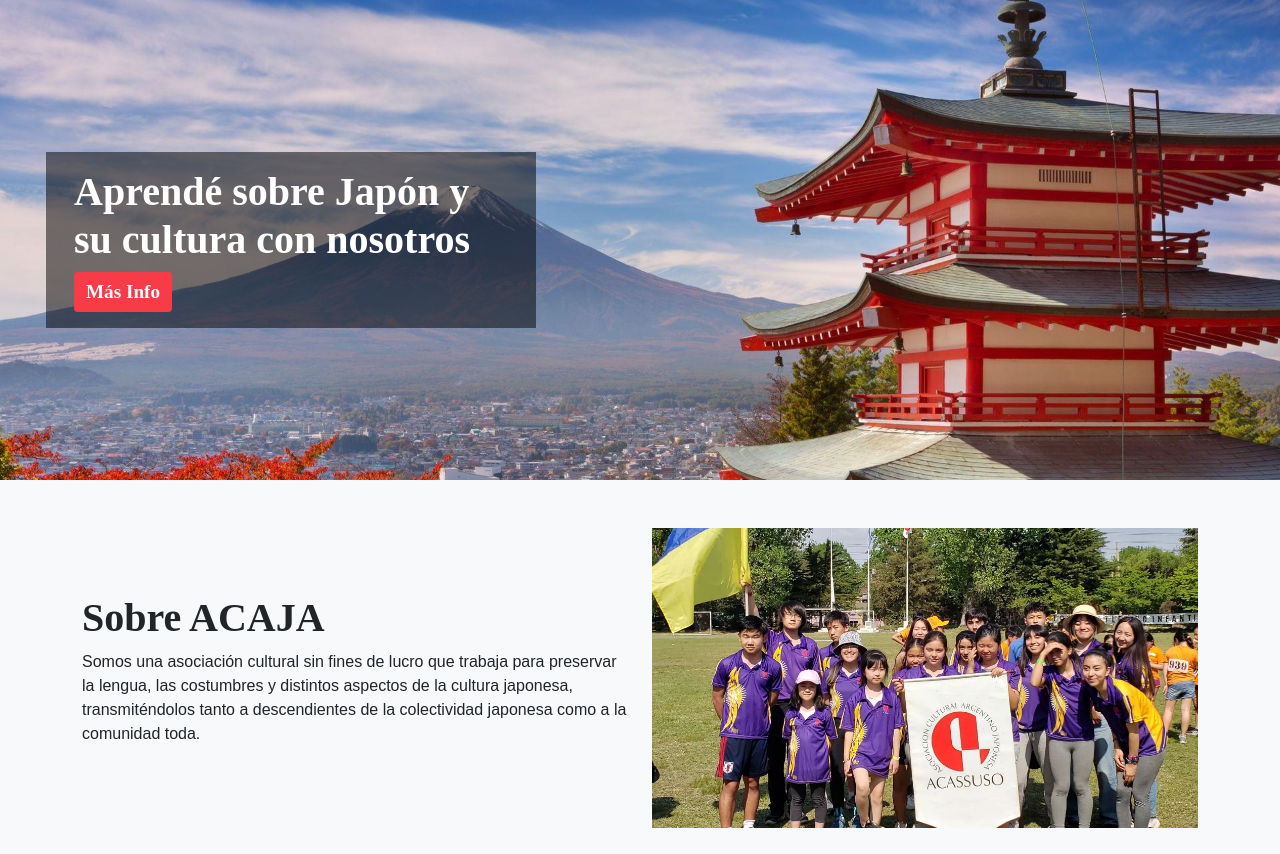
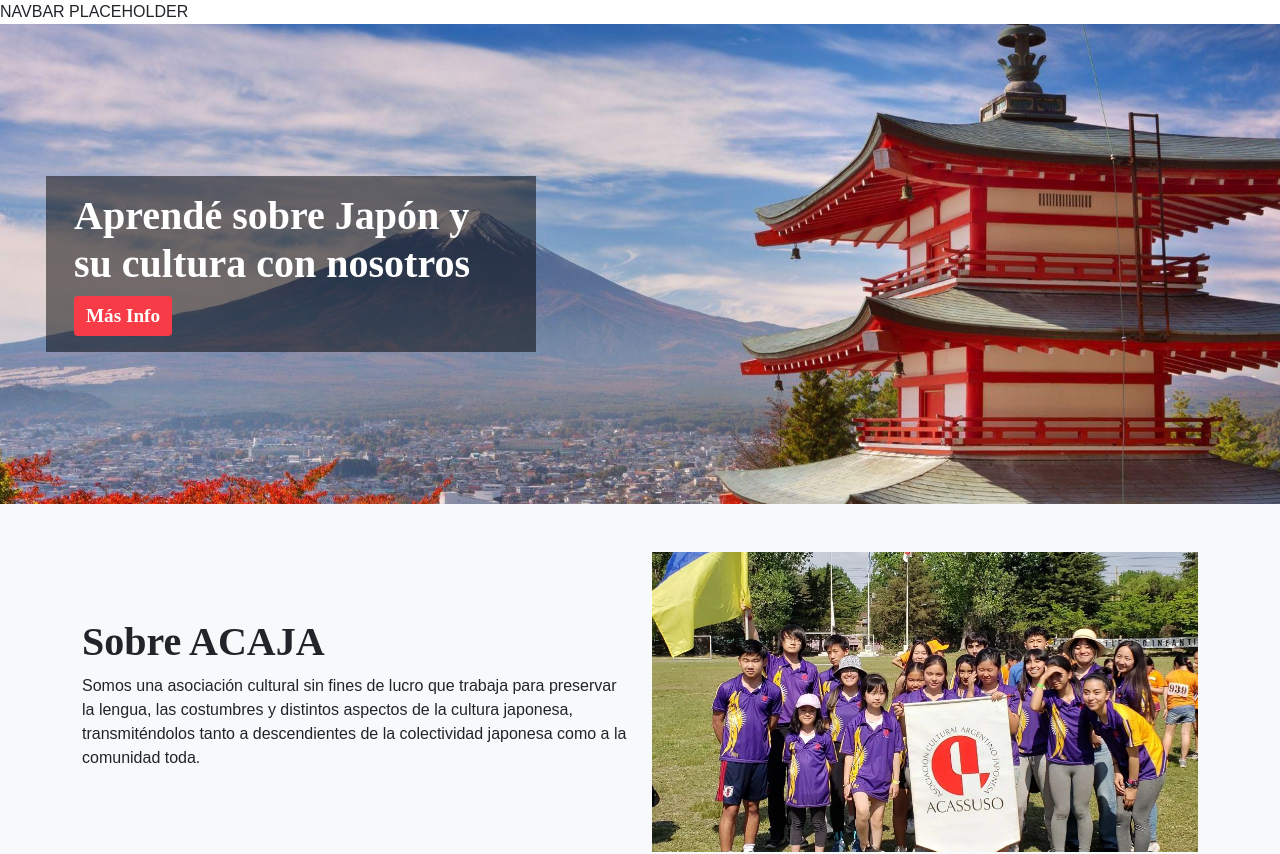
Before and after one commit to maiarakaki/ACAJA, a React (Vite) app: page / in a window 1280 px wide. Shown: the top 854 px of the page. Built offline with nearby package versions, Linux system fonts and the light colour scheme; a web font is replaced by a local one.

Commit message:
added navbar component to app

```diff
--- a/src/App.jsx
+++ b/src/App.jsx
@@ -6,12 +6,14 @@ import Courses from './pages/Courses/Courses';
 import Events from './pages/Events';
 import FAQs from './pages/FAQs';
 import './App.css';
+import SiteNavbar from './components/Navbar/SiteNavbar';
 
 
 function App() {
   return (
 
     <BrowserRouter>
+      <SiteNavbar />
       <Routes>
         <Route path="/" element={<Home />} />
         <Route path="/courses" element={<Courses />} />
--- /dev/null
+++ b/src/components/Navbar/SiteNavbar.jsx
@@ -0,0 +1,15 @@
+import React from "react";
+import logo from '../../images/logo-acaja.jpg'
+import SocialMedia from "../SocialMedia/SocialMedia";
+
+import Container from 'react-bootstrap/Container';
+import Nav from 'react-bootstrap/Nav';
+import Navbar from 'react-bootstrap/Navbar';
+
+export default function SiteNavbar(){
+    return(
+        <>
+        NAVBAR PLACEHOLDER
+        </>
+    );
+}
```
Also changed, not shown: src/components/Navbar/Navbar.jsx (deleted).
